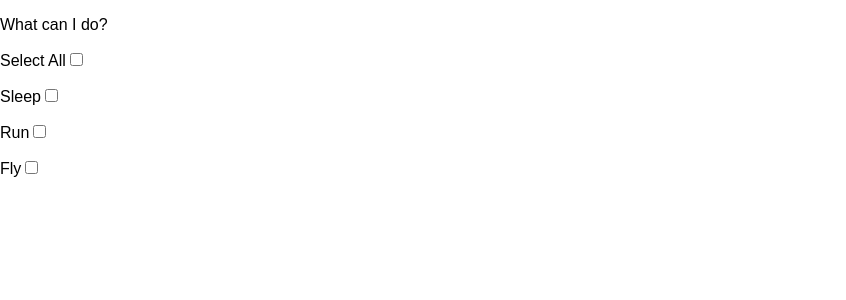
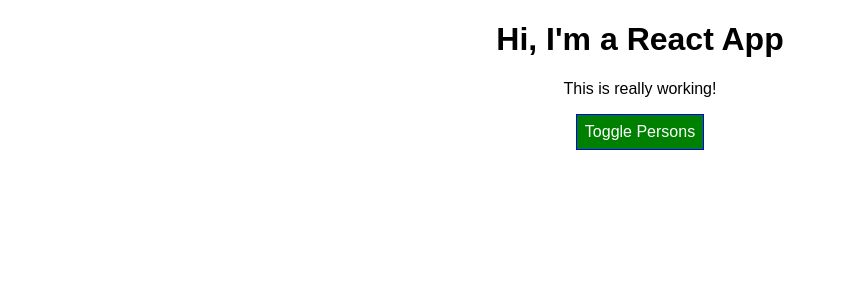
Before and after one commit to Buzonxxxx/React-Novice, a React (Create React App) app in the folder my-app/: page / in a window 1280 px wide. Shown: the top 300 px of the page, without its empty margins (0-846 px from the left). Built offline with nearby package versions, Linux system fonts and the light colour scheme.

Commit message:
add dynamic css

```diff
--- a/my-app/package.json
+++ b/my-app/package.json
@@ -3,6 +3,7 @@
   "version": "0.1.0",
   "private": true,
   "dependencies": {
+    "radium": "^0.19.6",
     "react": "^16.0.0",
     "react-bootstrap": "^0.31.5",
     "react-dom": "^16.0.0",
--- a/my-app/src/components/Greeting.js
+++ /dev/null
@@ -1,23 +0,0 @@
-import React from 'react'
-
-const Hello = props => <h1>Hi, {props.firstName} {props.lastName}!</h1>
-class Greeting extends React.Component {
-  // constructor(props) {
-  //   super(props)
-  //   this.state = {
-  //     firstName: 'Louis',
-  //     lastName: 'Liao'
-  //   }
-  // }
-
-  render() {
-    return (
-      // <h1>Hi, {this.state.firstName} {this.state.lastName}!</h1>
-      <div>
-      <Hello firstName='Louis' lastName ='Liao'/>
-      </div>
-    )
-  }
-}
-
-export default Greeting
--- a/my-app/src/components/ReactSample/ReactSample.css
+++ b/my-app/src/components/ReactSample/ReactSample.css
@@ -8,6 +8,15 @@
   font-family: sans-serif;
 }
 
+.red {
+  color : red;
+}
+
+.bold {
+  font-weight: bold;
+}
+
+
 .Person {
   width: 60%;
   margin: 16px auto;
--- a/my-app/src/components/ReactSample/ReactSample.js
+++ b/my-app/src/components/ReactSample/ReactSample.js
@@ -1,9 +1,15 @@
 import React, { Component } from 'react';
 import './ReactSample.css';
+import Radium, { StyleRoot } from 'radium'
 
 const Person = (props) => {
+  const style = {
+    '@media (min-width: 500px)': {
+      width: '450px',
+    }
+  }
   return (
-    <div className='Person'>
+    <div className='Person' style={style}>
       <p onClick={props.click}>I'm {props.name} and I am {props.age} years old!</p>
       <input type="text" onChange={props.changed} value={props.name} />
     </div>
@@ -54,11 +60,16 @@
 
   render() {
     const style = {
-      backgroundColor: 'white',
+      backgroundColor: 'green',
+      color: 'white',
       font: 'inherit',
       border: '1px solid blue',
       padding: '8px',
-      cursor: 'pointer'
+      cursor: 'pointer',
+      ':hover': {
+        backgroundColor: 'lightgreen',
+        color: 'gray',
+      }
     }
     let persons = null
     if (this.state.showPersons) {
@@ -74,17 +85,32 @@
           })}
         </div>
       )
+      style.backgroundColor = 'red'
+      style[':hover'] = {
+        backgroundColor: 'pink',
+        color: 'gray',
+      }
+    }
+    const classes = []
 
+    if (this.state.persons.length <= 2) {
+      classes.push('red') // classes = ['red']
     }
+    if (this.state.persons.length <= 1) {
+      classes.push('bold') // classes = ['red', 'bold']
+    }
+
     return (
+      <StyleRoot>
       <div className="App">
         <h1>Hi, I'm a React App</h1>
-        <p>This is really working!</p>
+        <p className={classes.join(' ')}>This is really working!</p>
         <button style={style} onClick={this.togglePersonHandler}>Toggle Persons</button>
         {persons}
       </div>
+      </StyleRoot>
     )
   }
 }
 
-export default App;
+export default Radium(App);
--- a/my-app/src/components/SelectAll.js
+++ b/my-app/src/components/SelectAll.js
@@ -10,14 +10,12 @@
 
   selectAll = event => {
     this.setState({
-      checked: this.state.checked.map(function () {
-        return event.target.checked //select all box被按之後的狀態
-      })
+      checked: this.state.checked.map(() => event.target.checked) //select all box被按之後的狀態
     })
   }
 
   handleChange = (index, event) => {
-    var checked = this.state.checked;
+    const checked = this.state.checked;
     checked[index] = event.target.checked;
 
     this.setState({
@@ -25,9 +23,9 @@
     })
   }
   render() {
-    var isAllChecked =
-    this.state.checked.filter(c => c).length === this.state.checked.length
-    // 目前checked數量 === state checked數量
+    const isAllChecked =
+      this.state.checked.filter(c => c).length === this.state.checked.length
+    // 目前checked數量 === state checked數量: 3
     return (
       <div>
         <p>What can I do?</p>
--- a/my-app/src/index.js
+++ b/my-app/src/index.js
@@ -1,6 +1,5 @@
 import React from 'react'
 import ReactDOM from 'react-dom'
-import Greeting from './components/Greeting'
 import Clock from './components/Clock'
 import Welcome from './components/Welcome'
 import Comment from './components/Comment'
@@ -14,7 +13,6 @@
 import SelectAll from './components/SelectAll'
 
   ReactDOM.render(
-    // <Greeting />,
     // <Welcome />,
     // <Comment />,
     // <ToDoList />,
@@ -23,8 +21,8 @@
     // <ShowWarning/>,
     // <AgeTeller />,
     // <Assignment1 />,
-    // <ReactSample/>,
+    <ReactSample/>,
     // <LoginControl />,
-    <SelectAll />,
+    // <SelectAll />,
     document.getElementById('root')
   );
```
Also changed, not shown: 1 other file (tests, documents, lock files or other folders).
